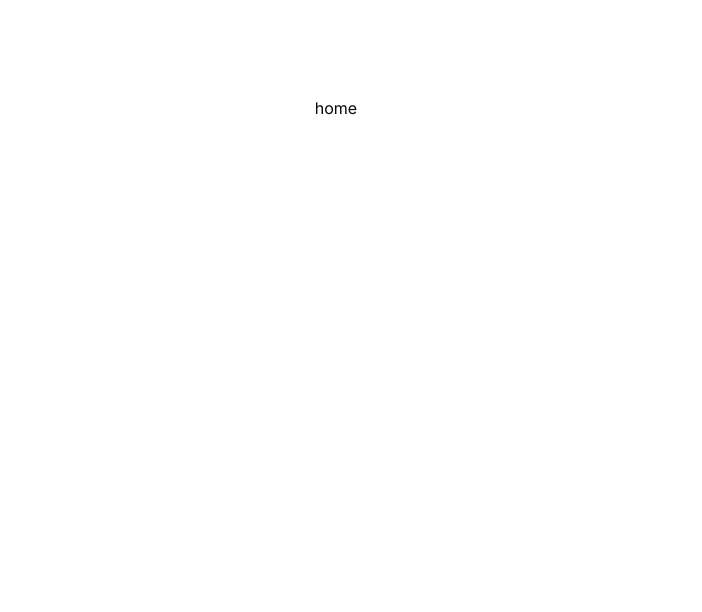
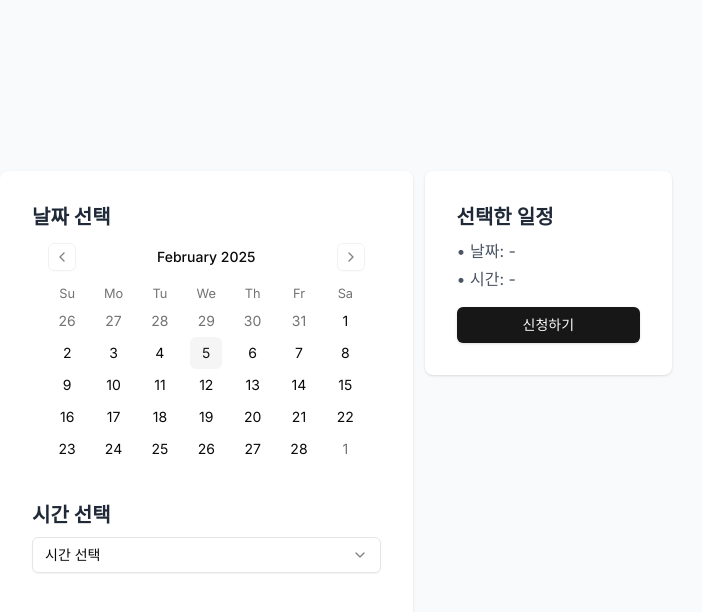
Before and after one commit to ykwimk/coffee-chat, a Next.js app: page / in a window 1280 px wide. Shown: the top 612 px of the page, without its empty margins (304-1006 px from the left). Built offline with nearby package versions, Linux system fonts and the light colour scheme.

Commit message:
feat: 날짜, 시간 선택 관련 컴포넌트 및 HomeContainer 생성

```diff
--- a/src/app/page.tsx
+++ b/src/app/page.tsx
@@ -1,7 +1,5 @@
+import HomeContainer from '@/components/HomeContainer';
+
 export default function Home() {
-  return (
-    <main className="flex min-h-screen flex-col items-center justify-between p-24">
-      home
-    </main>
-  );
+  return <HomeContainer />;
 }
--- /dev/null
+++ b/src/components/CalendarSection.tsx
@@ -0,0 +1,28 @@
+import { Calendar } from '@/components/ui/calendar';
+
+interface Props {
+  selectedDate: Date | undefined;
+  onSelectDate: (date: Date | undefined) => void;
+}
+
+export default function CalendarSection({ selectedDate, onSelectDate }: Props) {
+  return (
+    <section className="mb-6">
+      <h2 className="text-xl font-semibold text-gray-800">날짜 선택</h2>
+      <Calendar
+        className="flex h-full w-full"
+        classNames={{
+          months:
+            'flex w-full flex-col sm:flex-row space-y-4 sm:space-x-4 sm:space-y-0 flex-1',
+          month: 'space-y-4 w-full flex flex-col',
+          table: 'w-full h-full border-collapse space-y-1',
+          head_row: '',
+          row: 'w-full mt-2',
+        }}
+        mode="single"
+        selected={selectedDate}
+        onSelect={(date) => onSelectDate(date)}
+      />
+    </section>
+  );
+}
--- /dev/null
+++ b/src/components/HomeContainer.tsx
@@ -0,0 +1,34 @@
+'use client';
+
+import { useState } from 'react';
+import CalendarSection from '@/components/CalendarSection';
+import TimeSelectSection from '@/components/TimeSelectSection';
+import ScheduleSummary from '@/components/ScheduleSummary';
+
+export default function HomeContainer() {
+  const [selectedDate, setSelectedDate] = useState<Date | undefined>(undefined);
+  const [selectedTime, setSelectedTime] = useState('');
+
+  return (
+    <main className="flex min-h-screen items-center justify-center bg-gray-50">
+      <div className="flex w-full max-w-2xl items-start justify-center gap-3">
+        <div className="w-full rounded-lg bg-white p-8 shadow">
+          <CalendarSection
+            selectedDate={selectedDate}
+            onSelectDate={setSelectedDate}
+          />
+          <TimeSelectSection
+            selectedTime={selectedTime}
+            onSelectTime={setSelectedTime}
+          />
+        </div>
+        <div className="w-96 rounded-lg bg-white p-8 shadow">
+          <ScheduleSummary
+            selectedDate={selectedDate}
+            selectedTime={selectedTime}
+          />
+        </div>
+      </div>
+    </main>
+  );
+}
--- /dev/null
+++ b/src/components/ScheduleSummary.tsx
@@ -0,0 +1,21 @@
+import { Button } from '@/components/ui/button';
+
+interface Props {
+  selectedDate?: Date;
+  selectedTime: string;
+}
+
+export default function ScheduleSummary({ selectedDate, selectedTime }: Props) {
+  return (
+    <section>
+      <h2 className="text-xl font-semibold text-gray-800">선택한 일정</h2>
+      <ul className="mt-2 text-gray-600">
+        <li className="mb-1">
+          • 날짜: {selectedDate ? selectedDate.toLocaleDateString() : '-'}
+        </li>
+        <li>• 시간: {selectedTime || '-'}</li>
+      </ul>
+      <Button className="mt-4 w-full">신청하기</Button>
+    </section>
+  );
+}
--- /dev/null
+++ b/src/components/TimeSelectSection.tsx
@@ -0,0 +1,59 @@
+import {
+  Select,
+  SelectContent,
+  SelectItem,
+  SelectTrigger,
+} from '@/components/ui/select';
+
+interface Props {
+  selectedTime: string;
+  onSelectTime: (time: string) => void;
+}
+
+export default function TimeSelectSection({
+  selectedTime,
+  onSelectTime,
+}: Props) {
+  // 09:00 ~ 18:00까지 30분 간격 시간 목록
+  const times = [
+    '09:00',
+    '09:30',
+    '10:00',
+    '10:30',
+    '11:00',
+    '11:30',
+    '12:00',
+    '12:30',
+    '13:00',
+    '13:30',
+    '14:00',
+    '14:30',
+    '15:00',
+    '15:30',
+    '16:00',
+    '16:30',
+    '17:00',
+    '17:30',
+    '18:00',
+  ];
+
+  return (
+    <section className="mb-6">
+      <h2 className="text-xl font-semibold text-gray-800">시간 선택</h2>
+      <div className="mt-2">
+        <Select value={selectedTime} onValueChange={onSelectTime}>
+          <SelectTrigger className="w-full">
+            {selectedTime ? selectedTime : '시간 선택'}
+          </SelectTrigger>
+          <SelectContent>
+            {times.map((time) => (
+              <SelectItem key={time} value={time} className="cursor-pointer">
+                {time}
+              </SelectItem>
+            ))}
+          </SelectContent>
+        </Select>
+      </div>
+    </section>
+  );
+}
```
